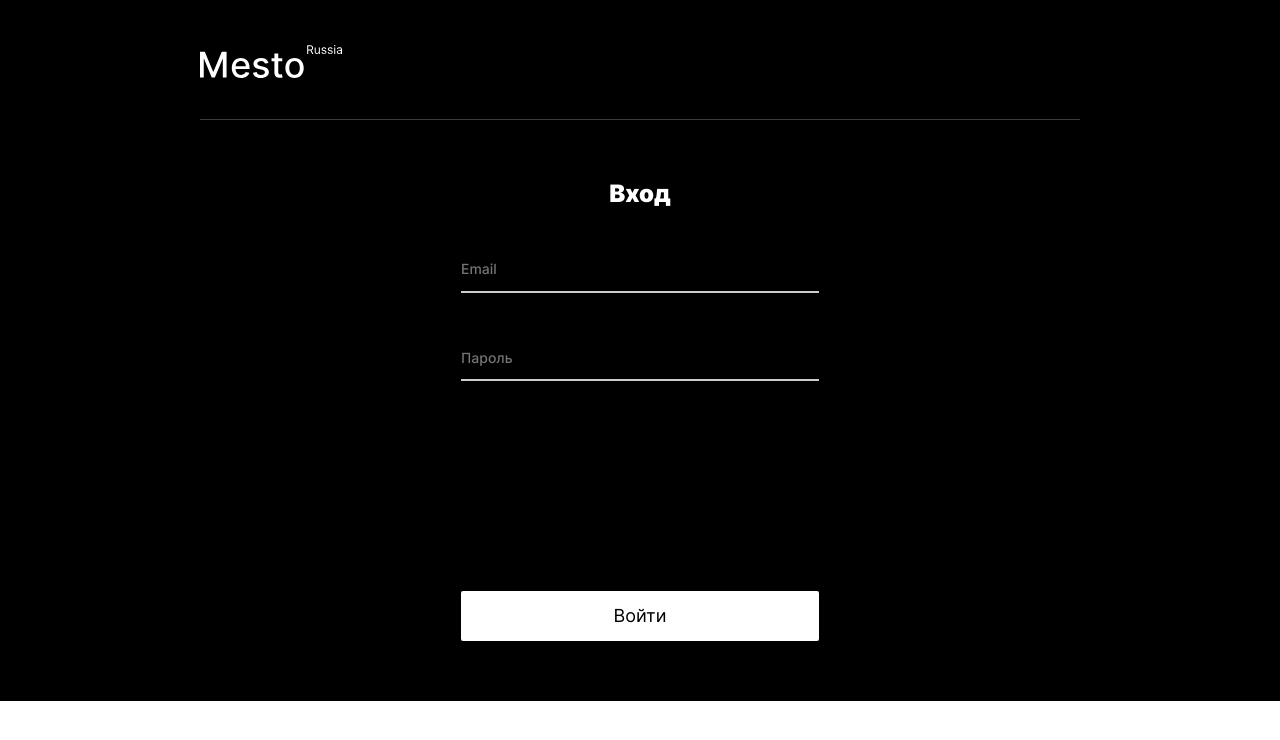
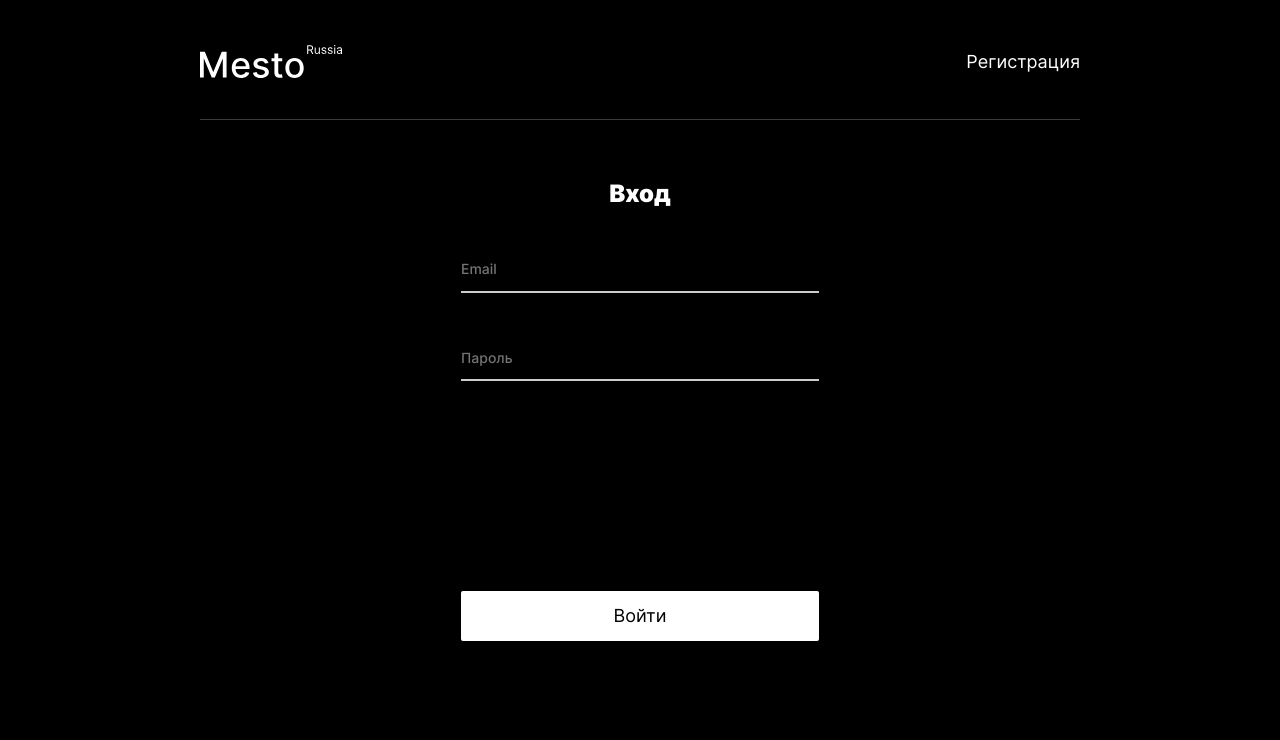
Before and after one commit to noi5enu1sanc3/react-mesto-auth, a React (Create React App) app: page /sign-in in a window 1280 px wide. Shown: the top 740 px of the page. Built offline with nearby package versions, Linux system fonts and the light colour scheme; no server answers.

Commit message:
add logout

```diff
--- /dev/null
+++ b/src/blocks/header/__link-container/header__link-container.css
@@ -0,0 +1,10 @@
+.header__link-container {
+  display: flex;
+  gap: 24px;
+  align-items: center;
+  color: #fff;
+  font-size: 18px;
+  line-height: 1.2;
+  font-weight: 400;
+  cursor: default;
+}
--- /dev/null
+++ b/src/blocks/header/__link/header__link.css
@@ -0,0 +1,10 @@
+.header__link {
+  text-decoration: none;
+  transition: opacity .4s ease-in-out;
+  color: #fff;
+}
+
+.header__link:hover {
+  opacity: .6;
+  cursor: pointer;
+}
--- /dev/null
+++ b/src/blocks/header/__logout-btn/header__logout-btn.css
@@ -0,0 +1,12 @@
+.header__logout-btn {
+  background-color: transparent;
+  color: #A9A9A9;
+  border: none;
+  padding: 0;
+  transition: opacity .4s ease-in-out;
+}
+
+.header__logout-btn:hover {
+  opacity: .6;
+  cursor: pointer;
+}
--- a/src/blocks/page/page.css
+++ b/src/blocks/page/page.css
@@ -4,9 +4,7 @@
   padding: 45px 0 60px;
   max-width: 1280px;
   min-width: 320px;
-  /* height: 100vh;
-  display: flex;
-  flex-direction: column; */
+  min-height: 100vh;
 }
 
 @media screen and (max-width: 1100px) {
--- a/src/components/App.js
+++ b/src/components/App.js
@@ -71,6 +71,12 @@ function App() {
     })
     .catch(err => console.log(err))
     .finally(() => setIsLoading(false))
+  }
+
+  const handleLogout = () => {
+    console.log('to logout');
+    localStorage.removeItem('token');
+    history.push('/sign-in');
   }
 
   const handleTokenCheck = () => {
@@ -239,7 +245,7 @@ function App() {
   return (
     <CurrentUserContext.Provider value={currentUser}>
       <div className="page">
-        <Header />
+        <Header userEmail={userEmail} onLogOut={handleLogout}/>
         <Switch>
           <Route path="/sign-in">
             <Login
--- a/src/components/Header.js
+++ b/src/components/Header.js
@@ -1,15 +1,24 @@
-import logo from '../images/logo.svg';
+import logo from "../images/logo.svg";
+import { Route, Link } from "react-router-dom";
 
-function Header() {
+function Header({ userEmail, onLogOut }) {
   return (
     <header className="header">
-      <img
-        src={logo}
-        alt="логотип проекта Место"
-        className="header__logo"
-      />
+      <img src={logo} alt="логотип проекта Место" className="header__logo" />
+      <div className="header__link-container">
+        <Route path="/sign-in">
+          <Link to="/sign-up" className="header__link">Регистрация</Link>
+        </Route>
+        <Route path="/sign-up">
+          <Link to="/sign-in" className="header__link">Войти</Link>
+        </Route>
+        <Route exact path="/">
+          <p className="header__email">{userEmail}</p>
+          <button className="header__logout-btn" onClick={onLogOut}>Выйти</button>
+        </Route>
+      </div>
     </header>
-  )
+  );
 }
 
 export default Header;
--- a/src/index.css
+++ b/src/index.css
@@ -7,6 +7,9 @@
 
 @import url(./blocks/header/header.css);
 @import url(./blocks/header/__logo/header__logo.css);
+@import url(./blocks/header/__link-container/header__link-container.css);
+@import url(./blocks/header/__link/header__link.css);
+@import url(./blocks/header/__logout-btn/header__logout-btn.css);
 
 @import url(./blocks/content/content.css);
 
```
